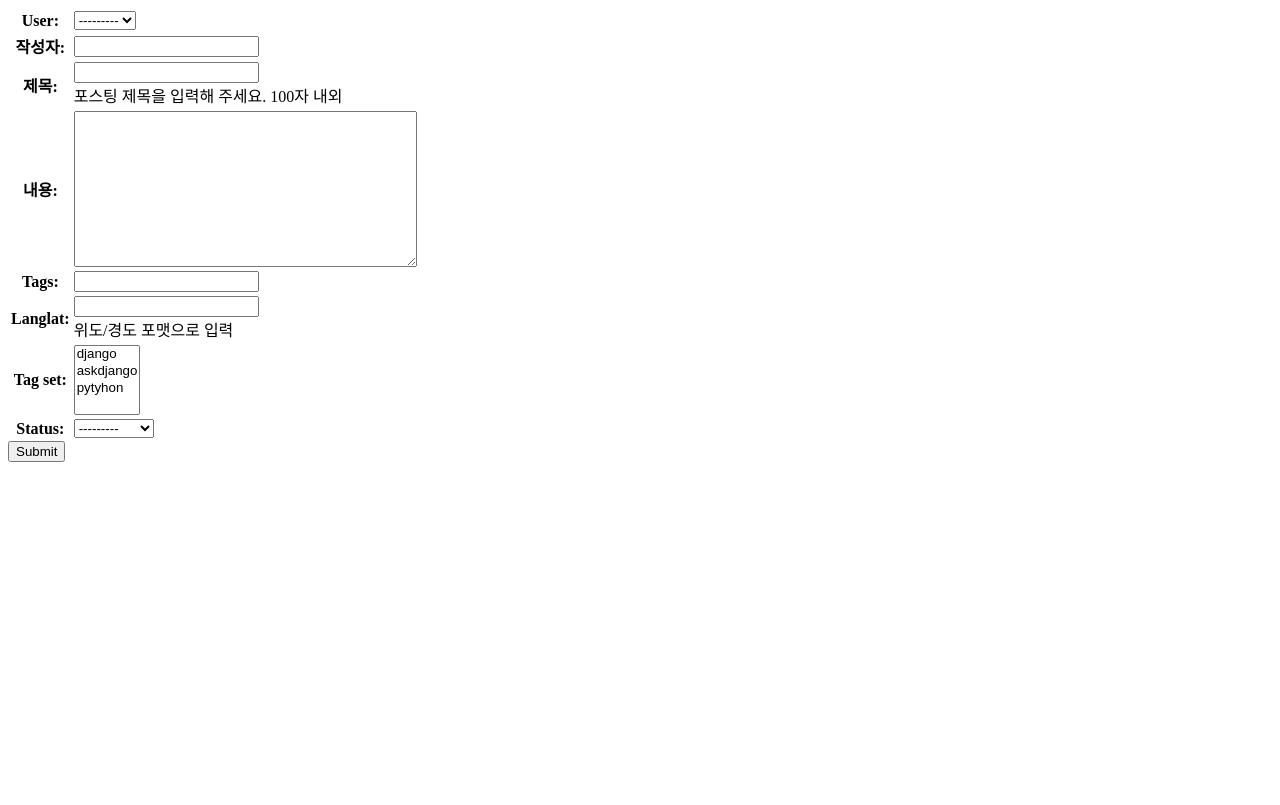
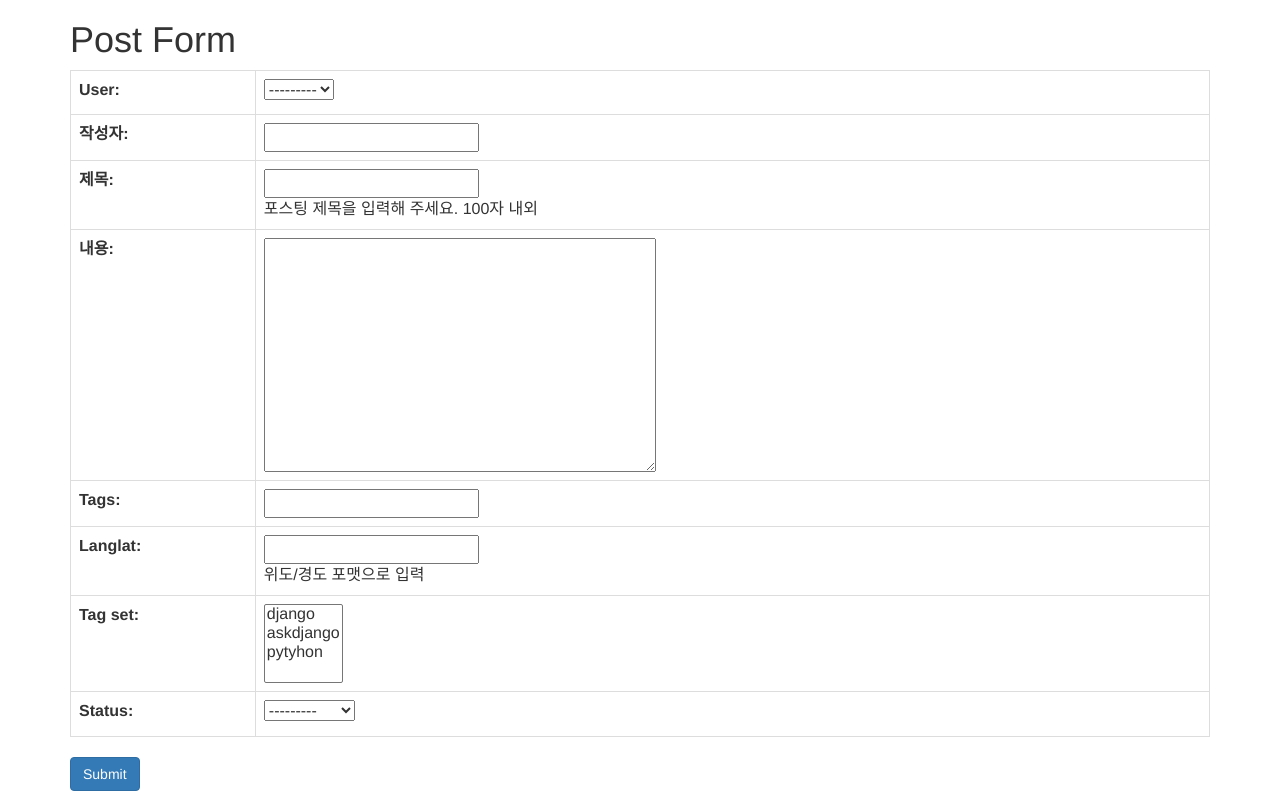
Before and after one commit to neotmons/askdjango, a Django app: template dojo/templates/dojo/post_form.html in a window 1280 px wide. Before the commit the page ends 462 px from the top, so only its background shows below. Run offline with Django 3.2, Linux system fonts and the light colour scheme; the template is opened without the code that fills it: values that come from a table or form of the project are taken from there, others are empty; data comes from the database, SQL or seed files in the repository; both versions use the stored data as it was after the commit; some libraries are stand-ins or nearby versions.

Commit message:
dojo/post_form.html 템플릿에 bootstrap3 스타일 적용

```diff
--- a/dojo/templates/dojo/post_form.html
+++ b/dojo/templates/dojo/post_form.html
@@ -1,11 +1,21 @@
-<form action="" method="post">
-    {% csrf_token %}
+<link rel="stylesheet" href="//maxcdn.bootstrapcdn.com/bootswatch/3.3.7/flatly/bootstrap.min.css" />
 
-    <table>
-        {{ form.as_table }}
-    </table>
-    <input type="submit" />
-</form>
+<div class="container">
+    <div class="row">
+        <div class="col-md-12">
+            <h1>Post Form</h1>
+
+            <form action="" method="post">
+                {% csrf_token %}
+
+                <table class="table table-hover table-bordered">
+                    {{ form.as_table }}
+                </table>
+                <input type="submit" class="btn btn-primary"/>
+            </form>
+        </div>
+    </div>
+</div>
 
 <script>
     var dom = document.getElementById('{{ form.user_agent.id_for_label }}');
```
Also changed, not shown: db.sqlite3.
